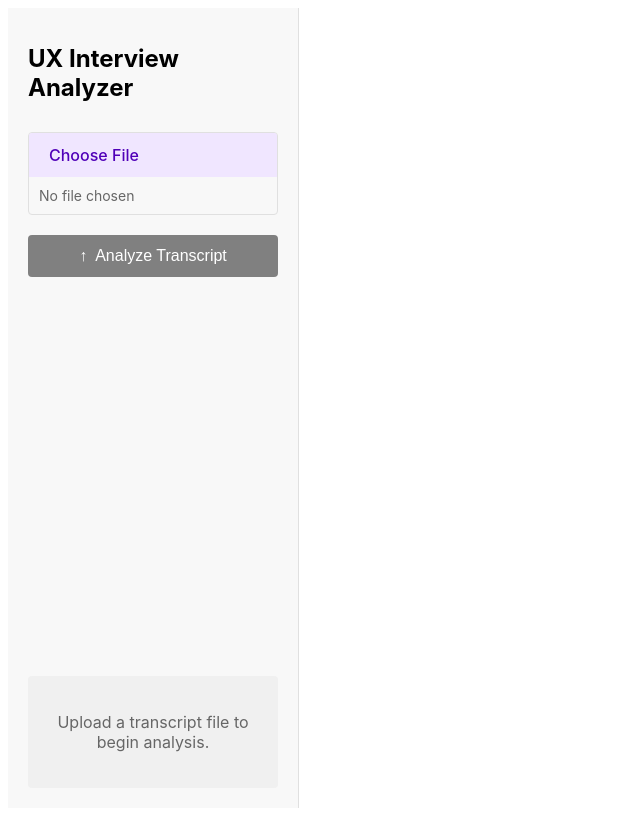
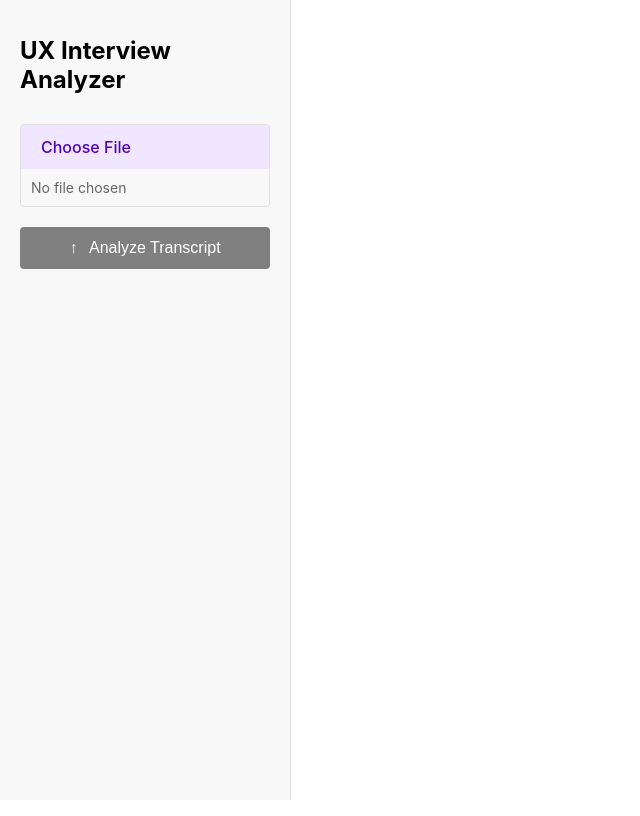
Before and after one commit to GKjohns/InterviewDiscoveryInformationExtraction, a Vue app in the folder frontend/: page / in a window 1280 px wide. Shown: the whole page, without its empty margins (0-640 px from the left). Built offline with nearby package versions, Linux system fonts and the light colour scheme.

Commit message:
improve feel, no highlight no scroll

```diff
--- a/frontend/src/App.vue
+++ b/frontend/src/App.vue
@@ -22,18 +22,19 @@
         <button
           @click="analyzeTranscript"
           class="analyze-button"
-          :class="{ 'active-button': isFileSelected }"
-          :disabled="!file"
+          :class="{ 'active-button': isFileSelected, 'loading': loading }"
+          :disabled="!file || loading"
         >
-          <span class="icon">↑</span> Analyze Transcript
+          <span v-if="!loading">
+            <span class="icon">↑</span> Analyze Transcript
+          </span>
+          <span v-else class="loading-dots">
+            <span>.</span><span>.</span><span>.</span>
+          </span>
         </button>
 
-        <div v-if="loading" class="loading-indicator">
-          <div class="loading-spinner"></div>
-          <div class="loading-text">
-            <p>Analyzing transcript...</p>
-            <p class="fun-fact">{{ currentFunFact }}</p>
-          </div>
+        <div v-if="loading" class="fun-fact">
+          Did you know? {{ currentFunFact }}
         </div>
       </div>
 
@@ -53,10 +54,6 @@
 
       <div v-if="error" class="error-message">
         {{ error }}
-      </div>
-
-      <div v-if="!transcript" class="upload-prompt">
-        <p>Upload a transcript file to begin analysis.</p>
       </div>
     </div>
 
@@ -150,11 +147,21 @@ const getRandomFunFact = () => {
 const isFileSelected = computed(() => !!file.value);
 </script>
 
-<style scoped>
+<style>
+/* Global styles */
+html, body {
+  height: 100%;
+  margin: 0;
+  overflow: hidden;
+}
+
+/* Modify the .app-container */
 .app-container {
-  font-family: -apple-system, BlinkMacSystemFont, 'Segoe UI', 'Roboto', 'Oxygen', 'Ubuntu', 'Cantarell', 'Fira Sans', 'Droid Sans', 'Helvetica Neue', sans-serif;
+  font-family: -apple-system, BlinkMacSystemFont, 'Segoe UI', 'Roboto', 'Oxygen',
+    'Ubuntu', 'Cantarell', 'Fira Sans', 'Droid Sans', 'Helvetica Neue', sans-serif;
   display: flex;
-  height: 100vh;
+  height: 100vh; /* Changed from 100% to 100vh */
+  overflow: hidden;
 }
 
 .sidebar {
@@ -166,6 +173,8 @@ const isFileSelected = computed(() => !!file.value);
   display: flex;
   flex-direction: column;
   overflow-y: auto;
+  user-select: none;
+  height: 100vh; /* Changed from 100% to 100vh */
 }
 
 .main-content {
@@ -173,7 +182,8 @@ const isFileSelected = computed(() => !!file.value);
   padding: 20px;
   display: flex;
   flex-direction: column;
-  overflow-y: auto;
+  overflow: hidden;
+  height: 100vh; /* Changed from 100% to 100vh */
 }
 
 .title {
@@ -231,6 +241,8 @@ const isFileSelected = computed(() => !!file.value);
   transition: background-color 0.3s ease;
   flex-shrink: 0;
   width: 100%;
+  position: relative;
+  overflow: hidden;
 }
 
 .analyze-button.active-button {
@@ -239,6 +251,10 @@ const isFileSelected = computed(() => !!file.value);
 
 .analyze-button:disabled {
   background-color: #808080;
+  cursor: not-allowed;
+}
+
+.analyze-button.loading {
   cursor: not-allowed;
 }
 
@@ -275,6 +291,10 @@ const isFileSelected = computed(() => !!file.value);
   flex-grow: 1;
   overflow-y: auto;
   border: 1px solid #e0e0e0;
+  height: 100%;
+  max-height: calc(100vh - 80px); /* Changed from 40px to 80px to account for padding */
+  padding-bottom: 30px; /* Explicitly set bottom padding */
+  margin-bottom: 20px; /* Add margin at bottom */
 }
 
 .content-area h2 {
@@ -307,9 +327,11 @@ const isFileSelected = computed(() => !!file.value);
 }
 
 .fun-fact {
+  text-align: center;
   font-style: italic;
   color: #666;
-  font-size: 12px;
+  font-size: 14px;
+  margin-top: 10px;
 }
 
 .error-message {
@@ -321,7 +343,9 @@ const isFileSelected = computed(() => !!file.value);
 .content-wrapper {
   display: flex;
   flex-direction: column;
-  height: 100%;
+  flex-grow: 1;
+  overflow: hidden;
+  padding: 20px; /* Changed from padding-bottom to full padding */
 }
 
 .upload-prompt {
@@ -375,8 +399,41 @@ const isFileSelected = computed(() => !!file.value);
   font-weight: 500;
 }
 
+.loading-dots {
+  display: flex;
+  justify-content: center;
+  align-items: center;
+}
+
+.loading-dots span {
+  animation: loadingDots 1.4s infinite ease-in-out both;
+  font-size: 24px;
+  margin: 0 2px;
+}
+
+.loading-dots span:nth-child(1) {
+  animation-delay: -0.32s;
+}
+
+.loading-dots span:nth-child(2) {
+  animation-delay: -0.16s;
+}
+
+@keyframes loadingDots {
+  0%, 80%, 100% { transform: scale(0); }
+  40% { transform: scale(1); }
+}
+
 @keyframes spin {
   0% { transform: rotate(0deg); }
   100% { transform: rotate(360deg); }
 }
+
+.file-input-label,
+.analyze-button,
+.tab-button,
+.upload-prompt,
+.tab-title {
+  user-select: none; /* Make text non-highlightable */
+}
 </style>
```
Also changed, not shown: frontend/src/utils/funFacts.js (+12 -1 lines).
